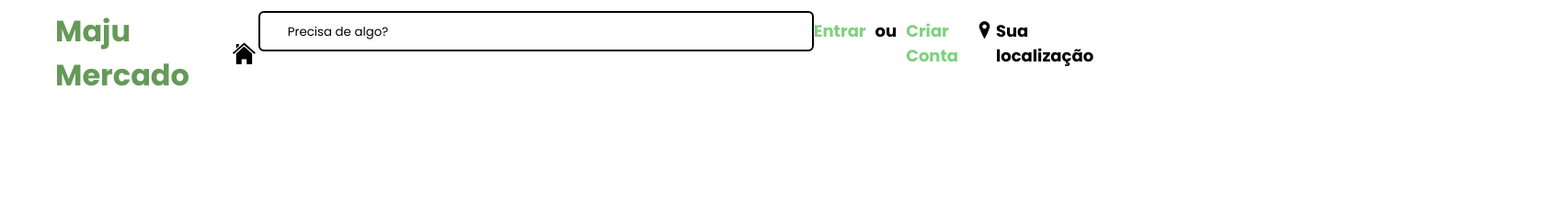
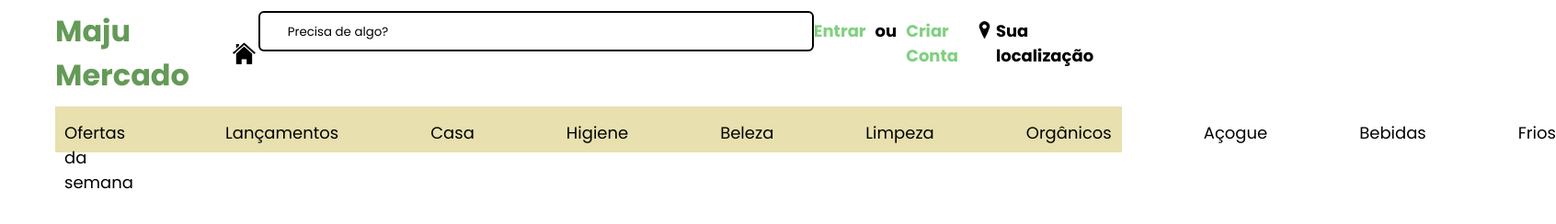
Before and after one commit to akemilol/MajuMercado, a plain HTML site: page index.html in a window 1280 px wide. Shown: the whole page at 92% size, 1692 px wide, since content can reach past the window. Drawn offline with Linux system fonts and the light colour scheme.

Commit message:
finzalização da nav

```diff
--- a/assets/css/index.css
+++ b/assets/css/index.css
@@ -5,6 +5,7 @@
     padding: 0;
 }
 
+/*header */
 .container{
     font-family: "Poppins", sans-serif;
     display: flex;
@@ -72,3 +73,37 @@ input:hover{
     width: 25px;
     height: 25px;
 }
+/*header */
+
+/* nav */
+.menu-opcoes{
+    margin-right: 60px;
+    margin-left: 60px;
+    height: 50px;
+    justify-items: center;
+    display: flex;
+    background-color: #E8E0AE;
+    font-size: 18px;
+
+    li a{
+        text-decoration: none;
+        font-family: "Poppins", sans-serif;
+        color: black;
+    }
+}
+
+.opcoes ul{
+    margin-left: 10px;
+    margin-top: 15px;
+    display: flex;
+    gap: 100px;
+    list-style-type: none;
+}
+
+li:hover{
+    font-size: 22px;
+    font-weight: 600;
+    margin-bottom: 15px;
+}
+
+/* nav */
--- a/index.html
+++ b/index.html
@@ -27,5 +27,21 @@
             Sua localização
         </div>
     </header>
+    <nav class="menu-opcoes">
+        <div class="opcoes">
+            <ul>
+                <li><a href="#">Ofertas da semana</a></li>
+                <li><a href="#">Lançamentos</a></li>
+                <li><a href="#">Casa</a></li>
+                <li><a href="#">Higiene</a></li>
+                <li><a href="#">Beleza</a></li>
+                <li><a href="#">Limpeza</a></li>
+                <li><a href="#">Orgânicos</a></li>
+                <li><a href="#">Açogue</a></li>
+                <li><a href="#">Bebidas</a></li>
+                <li><a href="#">Frios</a></li>
+            </ul>
+        </div>
+    </nav>
 </body>
 </html>
```
